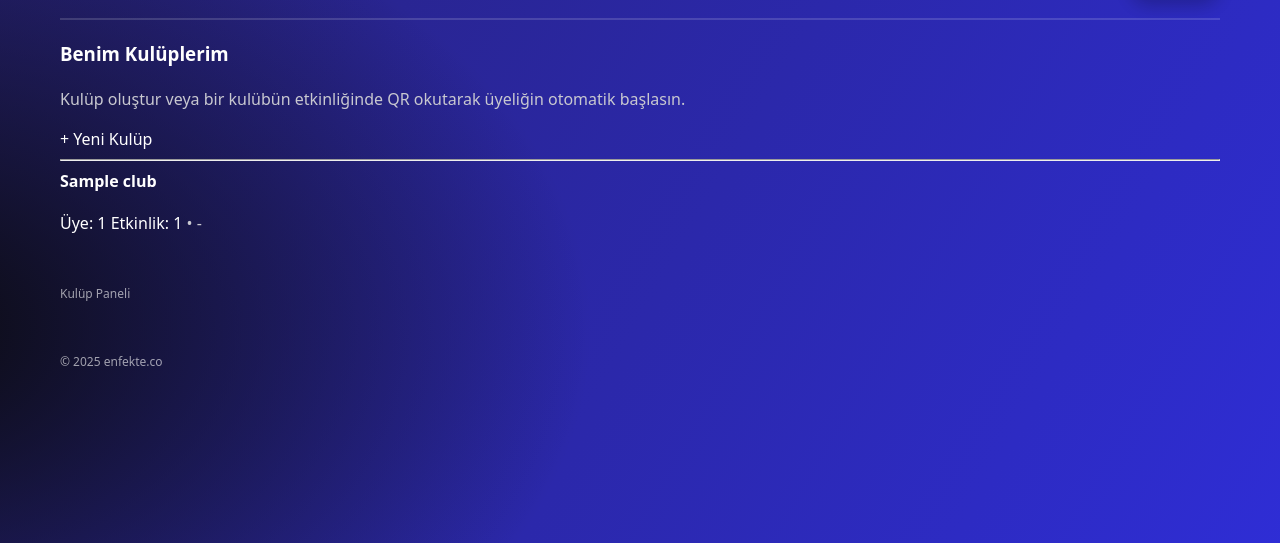
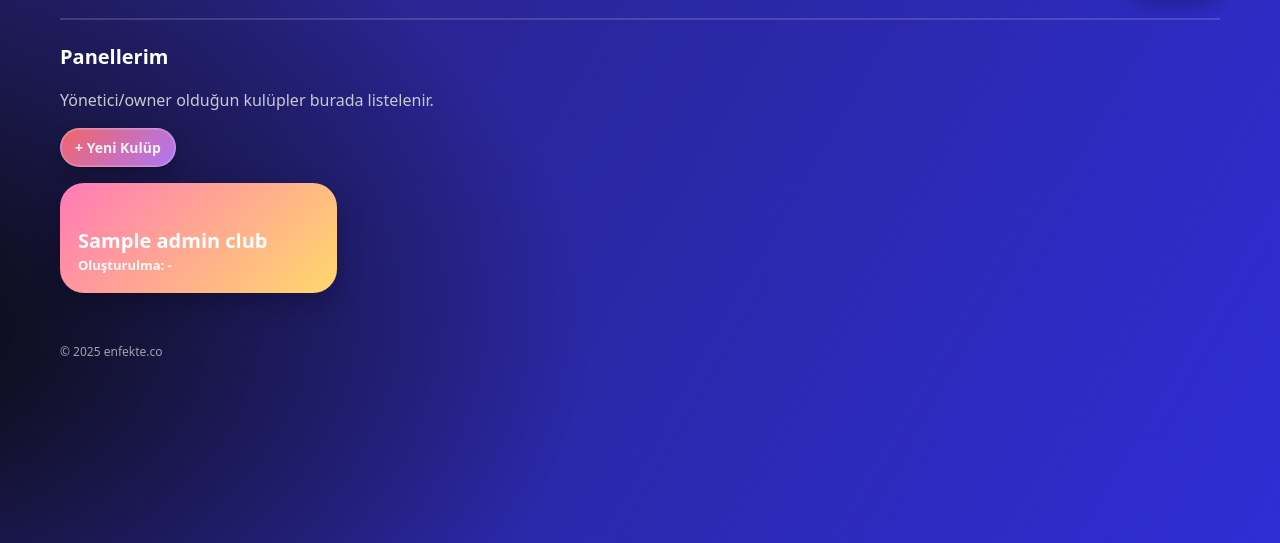
Before and after one commit to fizikistkomran/vers1, a Flask app: template templates/dashboard.html in a window 1280 px wide. Shown: the part 70-613 px from the top of the page. Run offline with Flask 3, Linux system fonts and the light colour scheme; the template is opened without the code that fills it: most values are stand-ins (such as "Sample title", 1, 10 or a date in 2020); some libraries are stand-ins or nearby versions.

Commit message:
Add files via upload

```diff
--- a/templates/dashboard.html
+++ b/templates/dashboard.html
@@ -1,29 +1,25 @@
 {% extends "base.html" %}
-{% block title %}Panel • enfekte.co{% endblock %}
+{% block title %}Panellerim • enfekte.co{% endblock %}
 {% block content %}
-  <h3>Benim Kulüplerim</h3>
-  <p class="muted">Kulüp oluştur veya bir kulübün etkinliğinde QR okutarak üyeliğin otomatik başlasın.</p>
-  <div class="btn-row">
-    <a role="button" href="{{ url_for('club_new') }}">+ Yeni Kulüp</a>
+
+<h2 class="section-title">Panellerim</h2>
+<p class="muted">Yönetici/owner olduğun kulüpler burada listelenir.</p>
+
+<div class="btn-row" style="margin-bottom:16px">
+  <a role="button" class="btn-badge" href="{{ url_for('club_new') }}">+ Yeni Kulüp</a>
+</div>
+
+{% if admin_clubs and admin_clubs|length > 0 %}
+  <div class="grid">
+    {% for c in admin_clubs %}
+      <a class="card" href="{{ url_for('club_dashboard', club_id=c.id) }}">
+        <div style="font-size:20px">{{ c.name }}</div>
+        <div class="meta">Oluşturulma: {{ c.created_at|ts }}</div>
+      </a>
+    {% endfor %}
   </div>
-  <hr />
-  {% if clubs %}
-    <div class="grid-2">
-      {% for c in clubs %}
-        <article>
-          <header><strong>{{ c.name }}</strong></header>
-          <p>
-            <span class="tag">Üye: {{ c.member_count }}</span>
-            <span class="tag">Etkinlik: {{ c.event_count }}</span>
-            <span class="muted">• {{ c.created_at|ts }}</span>
-          </p>
-          <footer class="btn-row">
-            <a role="button" href="{{ url_for('club_detail', club_id=c.id) }}">Kulüp Paneli</a>
-          </footer>
-        </article>
-      {% endfor %}
-    </div>
-  {% else %}
-    <p>Henüz kulüp yok. <a href="{{ url_for('club_new') }}">İlk kulübünü oluştur.</a></p>
-  {% endif %}
+{% else %}
+  <div class="empty list">Hiç kulüp panelin yok. <a class="link" href="{{ url_for('club_new') }}">İlk kulübünü oluştur.</a></div>
+{% endif %}
+
 {% endblock %}
```
Also changed, not shown: templates/club_new.html (+11 -6 lines), templates/community_graph.html (+66 -27 lines).
